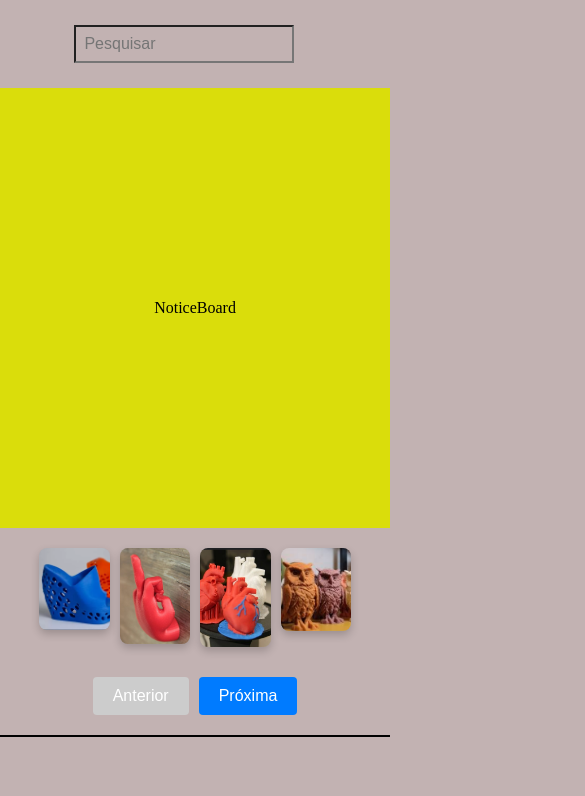
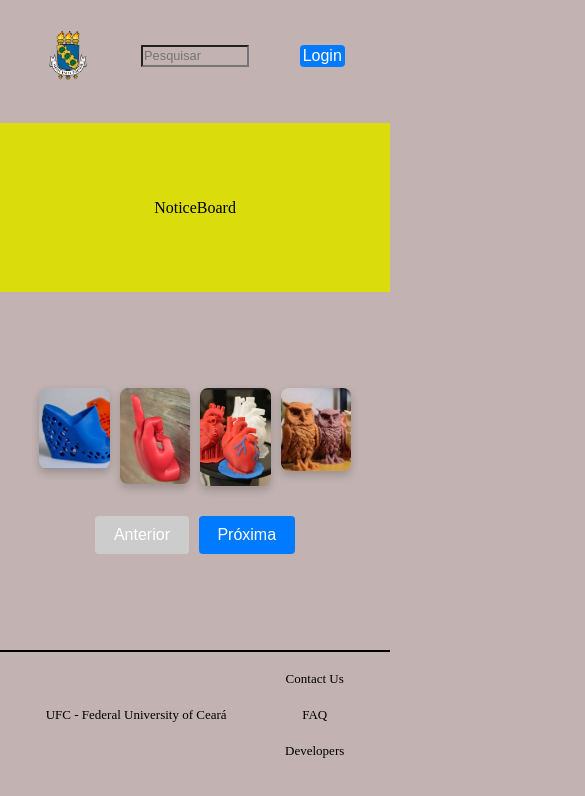
Before and after one commit to Nelson1Aguiar/Projeto_Integrador2, a React (Vite) app in the folder projeto_integrador2.client/: page / in a window 390 px wide. Shown: the top 796 px of the page, 585 px wide, since content can reach past the window. Built offline with nearby package versions, Linux system fonts and the light colour scheme.

Commit message:
feature - Implementada responsividade e animação para login

```diff
--- a/projeto_integrador2.client/src/App.jsx
+++ b/projeto_integrador2.client/src/App.jsx
@@ -1,18 +1,21 @@
 import './App.css';
-import Header from './assets/Components/HeaderPage/HeaderPage'
-import NoticeBoard from './assets/Components/NoticeBoard/NoticeBoard'
-import Grid from './assets/Components/Grid/Grid';
-import Footer from './assets/Components/Footer/Footer'
+import { useState } from 'react';
+import HomePage from './assets/HomePage';
+function App() {
+    const [page, setPage] = useState('homePage');
 
-
-
-function App() {
     return (
         <div>
-            <Header/>
-            <NoticeBoard/>
-            <Grid/>
-            <Footer/>
+            {page === 'homePage' && (
+                <HomePage setPage={setPage} page={page} />
+            )}
+
+            {page === 'login' && (
+                <div>
+                    <HomePage setPage={setPage} page={page} />
+                </div>
+            )}
+
         </div>
     );
 }
--- a/projeto_integrador2.client/src/assets/Components/Footer/Footer.css
+++ b/projeto_integrador2.client/src/assets/Components/Footer/Footer.css
@@ -1,13 +1,14 @@
 .footer{
     display: flex;
     margin-top: 20px;
-    height: 100px;
-    width: auto;
-    border-top: 2px solid #000000;;
+    height: 15%;
+    width: 100%;
+    border-top: 2px solid #000000;
     text-align: center;
     justify-content:center;
     align-items: center;
-    gap: 1000px;
+    gap: 25%;
+    font-size: 90%;
 }
 .outroslinks{
     display: flex;
@@ -17,3 +18,13 @@ a {
     color: inherit; /* Herda a cor do elemento pai */
     text-decoration: none; /* Remove o sublinhado do link */
   }
+
+@media (max-width: 768px) {
+    .footer{
+        gap: 15%;
+        font-size: 13px;
+    }
+    .outroslinks {
+        flex-direction: column;
+    }
+}
--- a/projeto_integrador2.client/src/assets/Components/Footer/Footer.jsx
+++ b/projeto_integrador2.client/src/assets/Components/Footer/Footer.jsx
@@ -12,8 +12,6 @@ const Footer = () => {
             <p>FAQ</p>
             <p>Developers</p>
         </div>
-
-
     </div>
   )
 }
--- a/projeto_integrador2.client/src/assets/Components/Grid/Grid.css
+++ b/projeto_integrador2.client/src/assets/Components/Grid/Grid.css
@@ -3,6 +3,7 @@
     display: flex;
     flex-direction: column;
     align-items: center;
+    justify-content: center;
     width: 100%;
   }
 
@@ -31,8 +32,8 @@
   }
 
   button {
-    padding: 10px 20px;
-    font-size: 16px;
+    padding: 8% 15%;
+    font-size: 100%;
     border: none;
     border-radius: 4px;
     cursor: pointer;
@@ -48,3 +49,9 @@
   button:hover:not(:disabled) {
     background-color: #0056b3;
   }
+
+@media (max-width: 768px) {
+    .gallery-container{
+        height: 40%;
+    }
+}
--- a/projeto_integrador2.client/src/assets/Components/HeaderPage/HeaderPage.css
+++ b/projeto_integrador2.client/src/assets/Components/HeaderPage/HeaderPage.css
@@ -3,26 +3,53 @@
     display: flex;
     justify-content: center; /* Centraliza as divs horizontalmente */
     align-items: center; /* Centraliza o conteúdo verticalmente */
-    gap: 400px; /* Espaçamento entre as divs */
-    padding: 10px;
+    padding: 1%;
     width: 100%;
     box-sizing: border-box;
 }
 
+.searchHeader {
+    width: 33.3%;
+    display: flex;
+    justify-content: center;
+    align-items: center;
+}
+
+.imgUFC {
+    width: 33.3%;
+    display: flex;
+    justify-content: center;
+    align-items: center;
+}
+
+.signIn {
+    width: 33.3%;
+    display: flex;
+    justify-content: center;
+    align-items: center;
+}
 /* Estilos para cada div interna */
 .imgUFC img {
-    width: 50px; /* Ajuste o tamanho da imagem conforme necessário */
-    height: auto;
+    width: 12%; /* Ajuste o tamanho da imagem conforme necessário */
 }
 
 .searchHeader input {
-    padding: 8px;
-    font-size: 16px;
-    width: 200px; /* Ajuste a largura do campo de pesquisa conforme necessário */
+    padding: 1%;
+    font-size: 80%;
+    width: 80%; /* Ajuste a largura do campo de pesquisa conforme necessário */
 }
 
 .signIn button {
-    padding: 8px 16px;
-    font-size: 16px;
+    padding: 1.5% 2.5%;
+    font-size: 100%;
     cursor: pointer;
 }
+
+@media (max-width: 768px) {
+    .header{
+        margin-top: 7%;
+    }
+    .imgUFC img {
+        width: 30%;
+    }
+}
--- a/projeto_integrador2.client/src/assets/Components/HeaderPage/HeaderPage.jsx
+++ b/projeto_integrador2.client/src/assets/Components/HeaderPage/HeaderPage.jsx
@@ -1,6 +1,7 @@
 import './HeaderPage.css';
+import PropTypes from 'prop-types';
 
-const HeaderPage = () => {
+const HeaderPage = ({ setPage }) => {
 
     return (
         <div className = "header">
@@ -11,7 +12,7 @@ const HeaderPage = () => {
                 <input type="text" placeholder='Pesquisar'/>
             </div>
             <div className='signIn'>
-                <button>
+                <button onClick={() => setPage('login')}>
                     Login
                 </button>
             </div>
@@ -19,4 +20,9 @@ const HeaderPage = () => {
     );
 }
 
+HeaderPage.propTypes = {
+    setPage: PropTypes.func.isRequired,
+};
+
+
 export default HeaderPage;
--- a/projeto_integrador2.client/src/assets/Components/NoticeBoard/NoticeBoard.css
+++ b/projeto_integrador2.client/src/assets/Components/NoticeBoard/NoticeBoard.css
@@ -1,12 +1,17 @@
 .noticeBoard{
-    height: 400px;
-    width: auto;
+    height: 30%;
+    width: 100%;
     justify-content: center;
     text-align: center;
     align-items: center;
     display: flex;
     justify-content: center;
-    padding: 20px;
     background-color: rgb(218, 221, 11);
-    margin: auto;
 }
+
+@media (max-width: 768px) {
+   .noticeBoard{
+       height: 20%;
+       margin-top: 10%;
+   }
+}
--- a/projeto_integrador2.client/src/assets/Components/NoticeBoard/NoticeBoard.jsx
+++ b/projeto_integrador2.client/src/assets/Components/NoticeBoard/NoticeBoard.jsx
@@ -1,8 +1,8 @@
 import './NoticeBoard.css';
 
 const NoticeBoard = () => {
-  return (
-    <div className="noticeBoard">
+    return (
+        <div className= "noticeBoard">
         NoticeBoard
     </div>
   );
--- /dev/null
+++ b/projeto_integrador2.client/src/assets/HomePage.css
@@ -0,0 +1,11 @@
+.homePage {
+    width: 100vw;
+    height: 100vh;
+    transition: width 1s ease, height 1s ease, margin 1s;
+}
+
+.changeScale {
+    width: 30vw;
+    height: 20vh;
+    margin-left: 20%;
+}
--- /dev/null
+++ b/projeto_integrador2.client/src/assets/HomePage.jsx
@@ -0,0 +1,36 @@
+import './HomePage.css'
+import { useState, useEffect } from 'react';
+import Header from './Components/HeaderPage/HeaderPage'
+import NoticeBoard from './Components/NoticeBoard/NoticeBoard'
+import Grid from './Components/Grid/Grid';
+import Footer from './Components/Footer/Footer'
+import PropTypes from 'prop-types';
+
+const HomePage = ({ setPage, page }) => {
+
+    const [scaled, setScaled] = useState(false);
+
+    useEffect(() => {
+        if (page === 'login') {
+            setScaled(true);
+        } else {
+            setScaled(false);
+        }
+    }, [page]);
+
+    return (
+        <div className={`homePage ${scaled ? 'changeScale' : ''}`}>
+            <Header setPage={setPage} />
+            <NoticeBoard />
+            <Grid />
+            <Footer />
+        </div>
+    )
+}
+
+HomePage.propTypes = {
+    setPage: PropTypes.func.isRequired,
+    page: PropTypes.string
+};
+
+export default HomePage;
```
